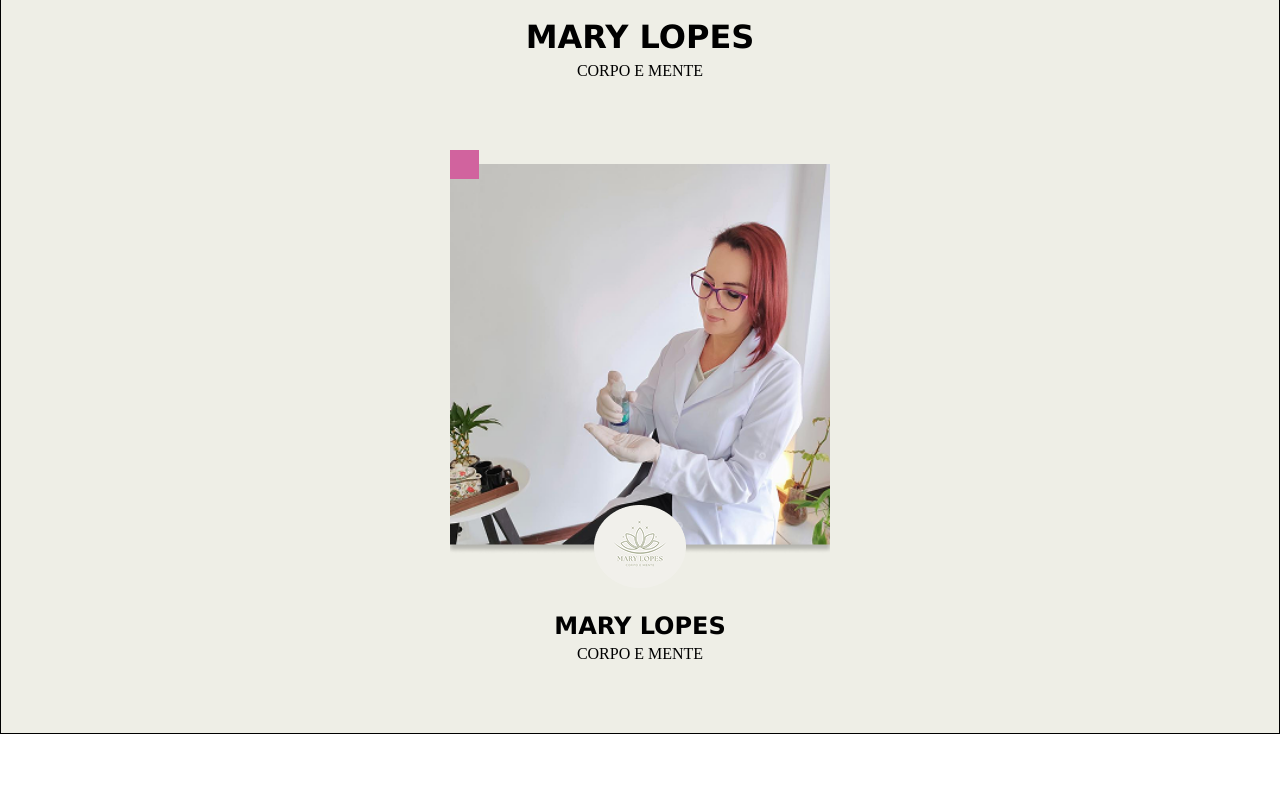
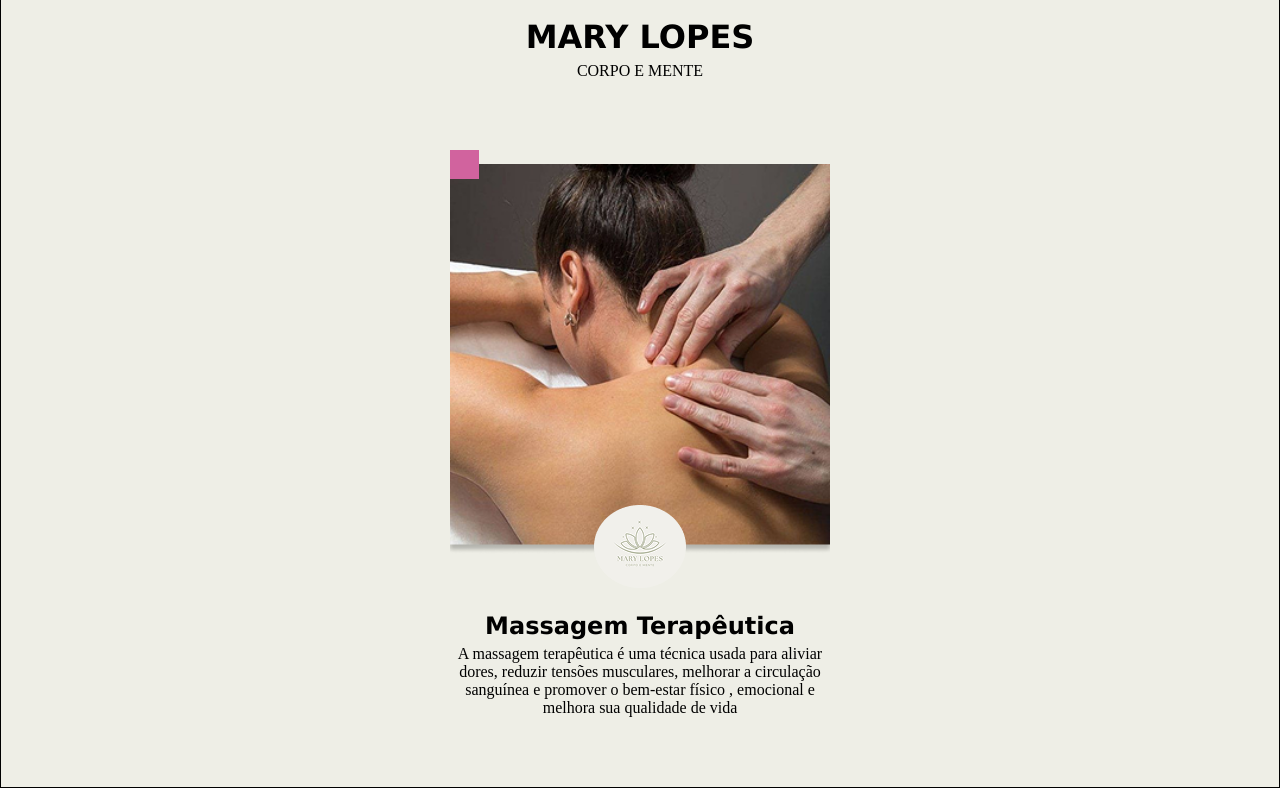
Before and after one commit to diegofirl/corpo_mente, a plain HTML site: page index.html in a window 1280 px wide. Shown: the part 432-1220 px from the top of the page. Before the commit the page ends 1166 px from the top, so only its background shows below. Drawn offline with Linux system fonts and the light colour scheme.

Commit message:
Update index.html

```diff
--- a/index.html
+++ b/index.html
@@ -58,10 +58,10 @@
             <div class="bloco1"></div>
         </div>
         <div class="card">
-            <img src="./foto.png" alt="imagem_terapeutica" class="terapeuta">
+            <img src="./image_1.png" alt="imagem_terapeutica" class="terapeuta">
             <p><img src="./logo.png" alt="logo" class="logo"></p>
-            <h2 style="font-family:'Lucida Sans', 'Lucida Sans Regular', 'Lucida Grande', 'Lucida Sans Unicode', Geneva, Verdana, sans-serif">MARY LOPES</h2>
-            <p style="margin-top: -15px;">CORPO E MENTE</p>
+            <h2 style="font-family:'Lucida Sans', 'Lucida Sans Regular', 'Lucida Grande', 'Lucida Sans Unicode', Geneva, Verdana, sans-serif">Massagem Terapêutica</h2>
+            <p style="margin-top: -15px;">A massagem terapêutica é uma técnica usada para aliviar dores, reduzir tensões musculares, melhorar a circulação sanguínea e promover o bem-estar físico , emocional e melhora sua qualidade de vida</p>
             <br><br><br>
         </div>
     </div>
```
